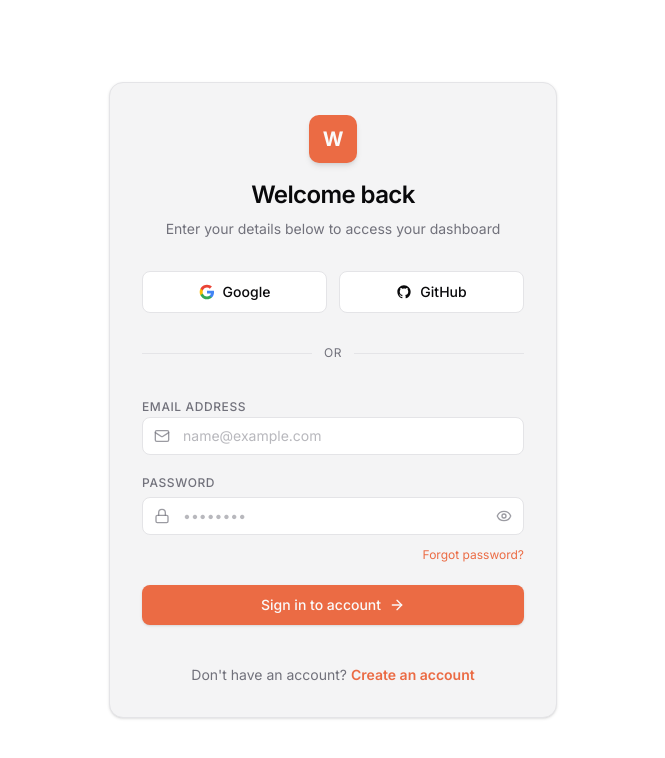
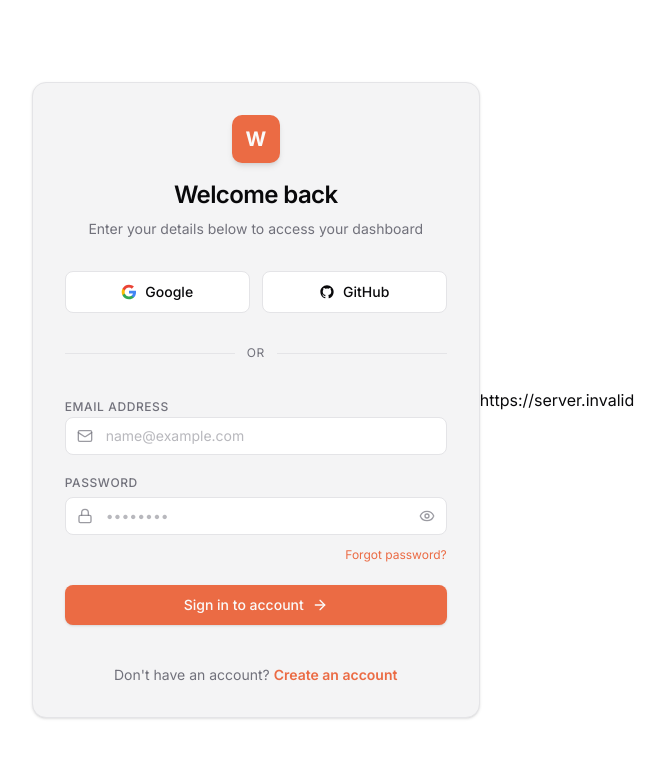
Before and after one commit to neerajc0des/where_it_went, a Next.js app: page /login in a window 1280 px wide. Shown: the top 758 px of the page, without its empty margins (307-972 px from the left). Built offline with nearby package versions, Linux system fonts and the light colour scheme; no server answers.

Commit message:
added env to local

```diff
--- a/src/app/(auth)/login/page.tsx
+++ b/src/app/(auth)/login/page.tsx
@@ -143,6 +143,10 @@ export default function LoginPage() {
           </a>
         </p>
       </div>
+
+      <p>
+        {process.env.NEXT_PUBLIC_API_BASE_URL}
+      </p>
     </div>
   );
 }
```
Also changed, not shown: 1 other file (tests, documents, lock files or other folders).
